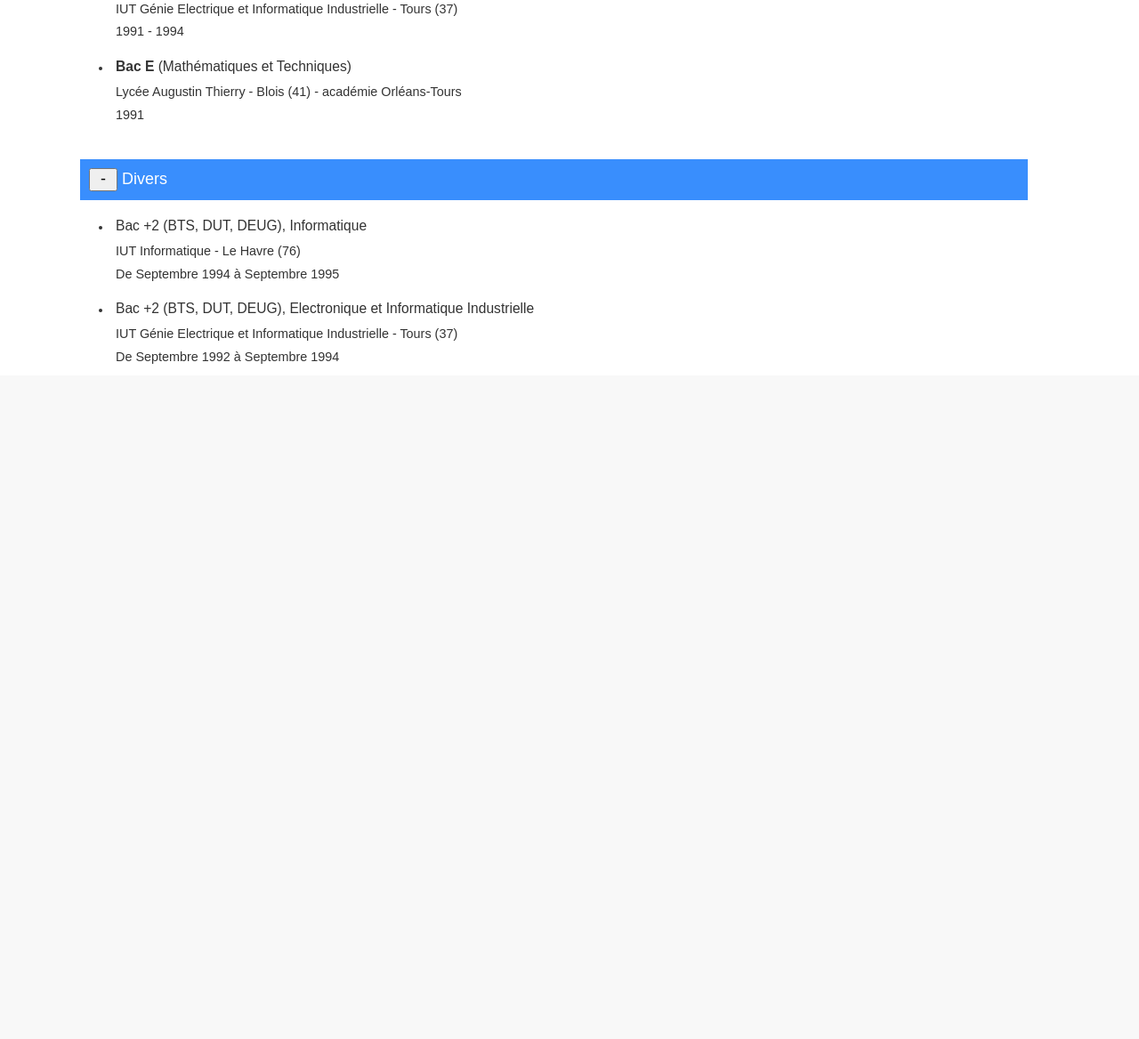
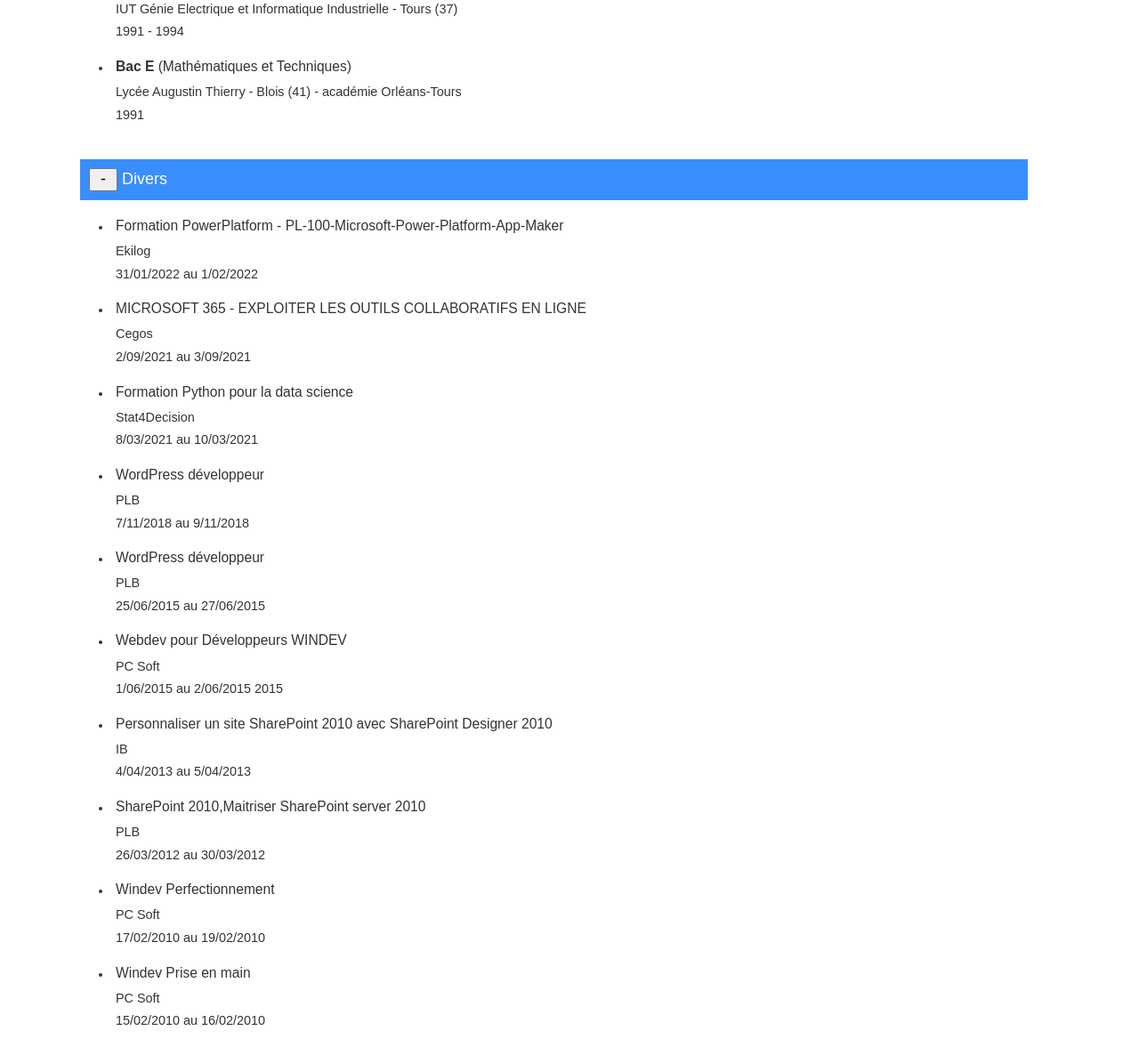
Before and after one commit to jeeve/greduvent, a PHP site: page /cv/ in a window 1280 px wide. Shown: the part 1965-3133 px from the top of the page at 89% size. Before the commit the page ends 2374 px from the top, so only its background shows below. Run offline with PHP 8.4, Linux system fonts and the light colour scheme; some web fonts are replaced.

Commit message:
formation

```diff
--- a/cv/cv.php
+++ b/cv/cv.php
@@ -414,14 +414,54 @@
                 <div id="item-div-divers" class="collapse in">
                     <ul>
                         <li>
-                            <h3>Bac +2 (BTS, DUT, DEUG), Informatique</h3>
-                            <p>IUT Informatique - Le Havre (76)</p>
-                            <p>De Septembre 1994 à Septembre 1995</p>
+                            <h3>Formation PowerPlatform - PL-100-Microsoft-Power-Platform-App-Maker</h3>
+                            <p>Ekilog</p>
+                            <p>31/01/2022 au 1/02/2022</p>
                         </li>
                         <li>
-                            <h3>Bac +2 (BTS, DUT, DEUG), Electronique et Informatique Industrielle</h3>
-                            <p>IUT Génie Electrique et Informatique Industrielle - Tours (37)</p>
-                            <p>De Septembre 1992 à Septembre 1994</p>
+                            <h3>MICROSOFT 365 - EXPLOITER LES OUTILS COLLABORATIFS EN LIGNE</h3>
+                            <p>Cegos</p>
+                            <p>2/09/2021 au 3/09/2021</p>
+                        </li>
+                        <li>
+                            <h3>Formation Python pour la data science</h3>
+                            <p>Stat4Decision</p>
+                            <p>8/03/2021 au 10/03/2021</p>
+                        </li>
+                        <li>
+                            <h3>WordPress développeur</h3>
+                            <p>PLB</p>
+                            <p>7/11/2018 au 9/11/2018</p>
+                        </li>
+                        <li>
+                            <h3>WordPress développeur</h3>
+                            <p>PLB</p>
+                            <p>25/06/2015 au 27/06/2015</p>
+                        </li>
+                        <li>
+                            <h3>Webdev pour Développeurs WINDEV</h3>
+                            <p>PC Soft</p>
+                            <p>1/06/2015 au 2/06/2015 2015</p>
+                        </li>
+                        <li>
+                            <h3>Personnaliser un site SharePoint 2010 avec SharePoint Designer 2010</h3>
+                            <p>IB</p>
+                            <p>4/04/2013 au 5/04/2013</p>
+                        </li>
+                        <li>
+                            <h3>SharePoint 2010,Maitriser SharePoint server 2010</h3>
+                            <p>PLB</p>
+                            <p>26/03/2012 au 30/03/2012</p>
+                        </li>
+                        <li>
+                            <h3>Windev Perfectionnement</h3>
+                            <p>PC Soft</p>
+                            <p>17/02/2010 au 19/02/2010</p>
+                        </li>
+                        <li>
+                            <h3>Windev Prise en main</h3>
+                            <p>PC Soft</p>
+                            <p>15/02/2010 au 16/02/2010</p>
                         </li>
                     </ul>
                 </div>
```
Also changed, not shown: 9 other files.
